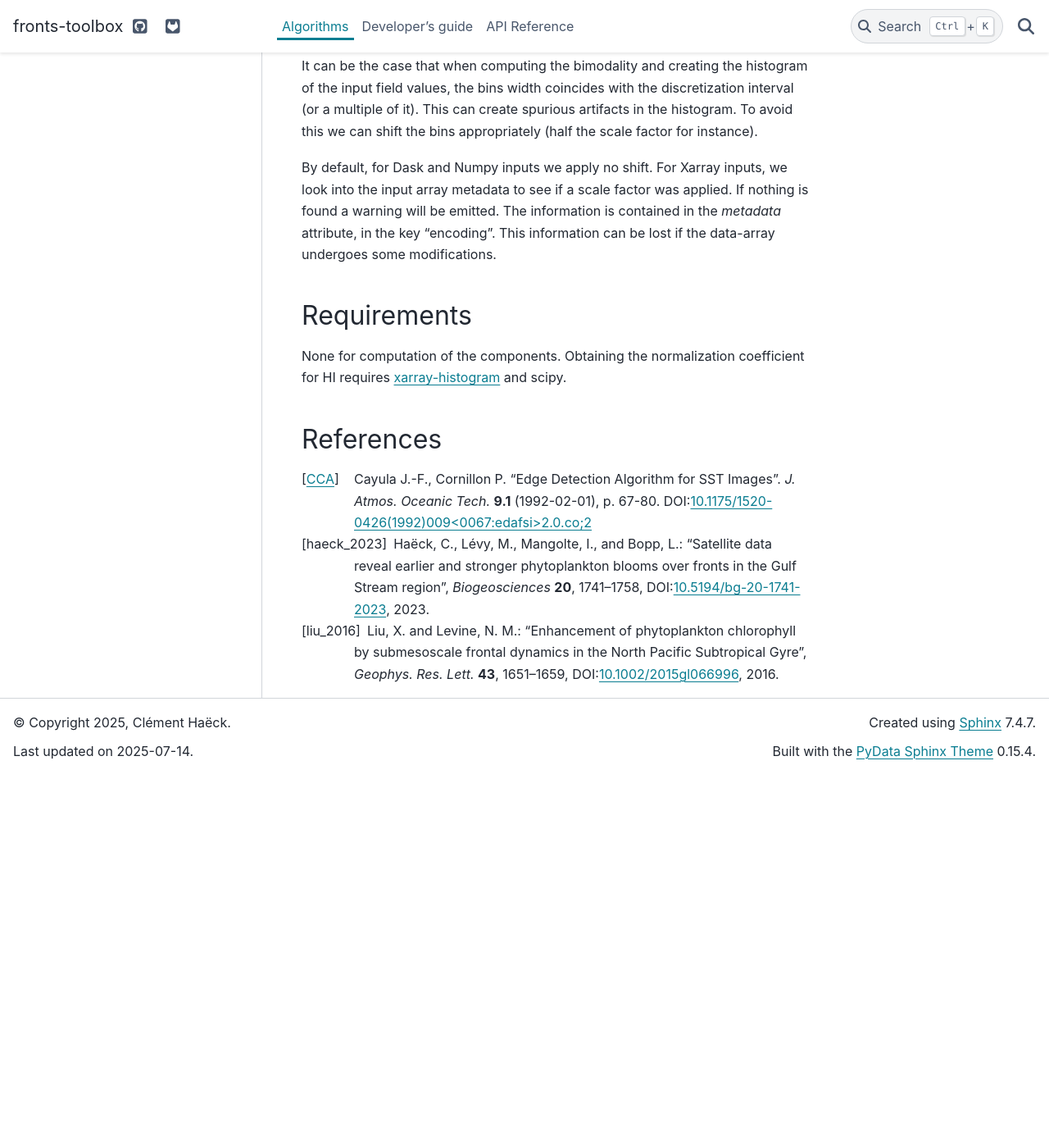
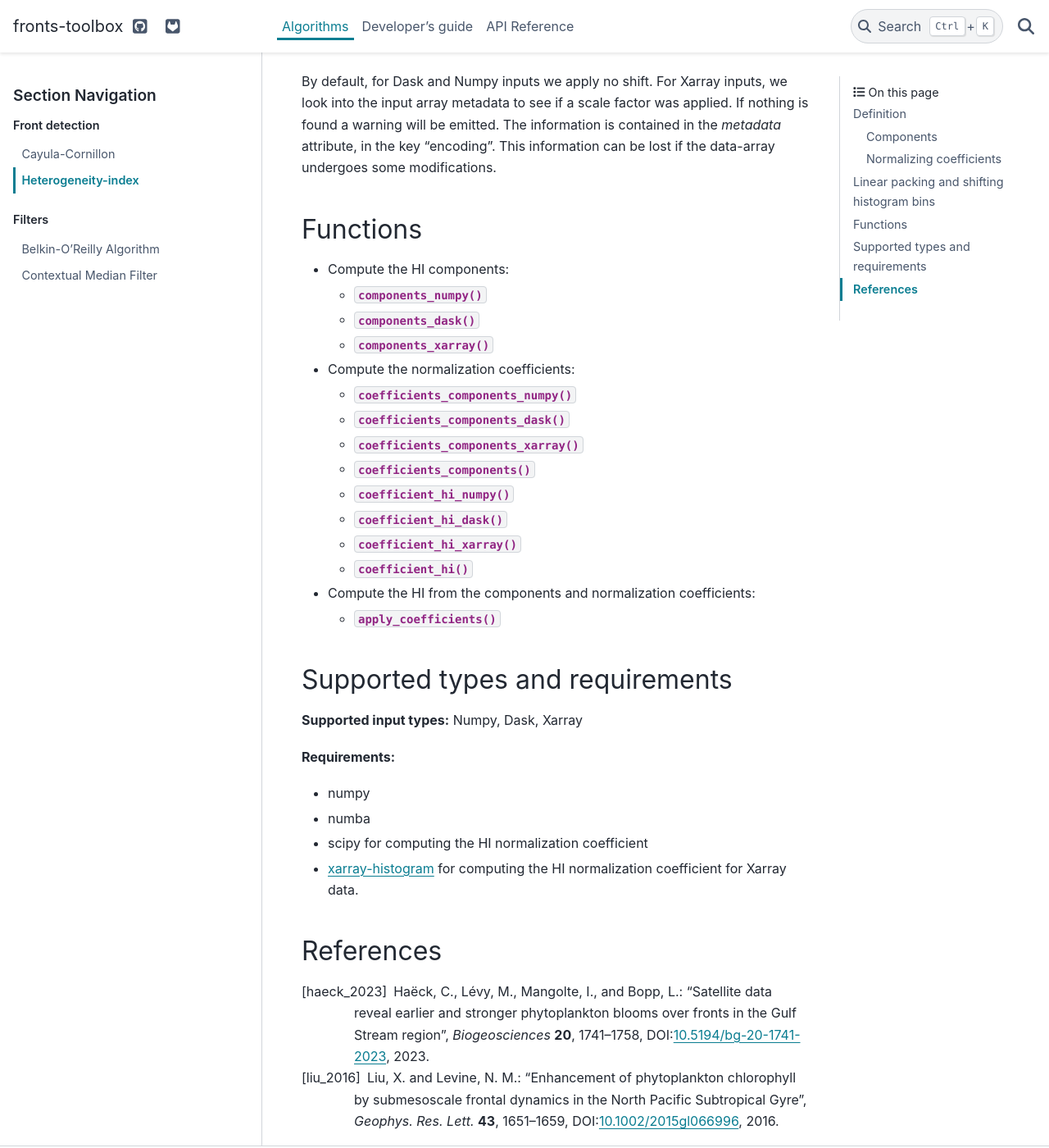
Before and after one commit to Descanonge/fronts-toolbox, a Sphinx documentation site: the page built from doc/algorithms/heterogeneity-index.rst, in a window 1280 px wide and 1400 px high, scrolled down 2720 px. Shown: the whole window at 82% size. Built offline with Sphinx 7.4.7 and the PyData theme 0.15.4, drawn with Linux system fonts in a browser that asks for light colours; before the commit the page ends 3665 px from its top, so only the background shows below that; some of the changed text lies outside the part shown.

Commit message:
Update doc organization
Add Functions section. Add requirements.

```diff
--- a/doc/algorithms/heterogeneity-index.rst
+++ b/doc/algorithms/heterogeneity-index.rst
@@ -47,7 +42,7 @@
 
 3) Bimodality (noted B)
     The principle behind this component is very much similar to that of the
-    Cayula & Cornillon algorithm [CCA]_.
+    Cayula & Cornillon algorithm (CCA).
     Because we use relatively small windows (and thus have few input field
     values to construct an histogram), the CCA method might be difficult to
     apply. We instead do the following:
@@ -114,30 +109,56 @@
 *metadata* attribute, in the key "encoding". This information can be lost if
 the data-array undergoes some modifications.
 
-Requirements
-============
+Functions
+=========
 
-None for computation of the components. Obtaining the normalization coefficient
-for HI requires `xarray-histogram
-<https://pypi.org/project/xarray-histogram/>`__ and scipy.
+- Compute the HI components:
+
+  - :func:`~.heterogeneity_index.components_numpy`
+  - :func:`~.heterogeneity_index.components_dask`
+  - :func:`~.heterogeneity_index.components_xarray`
+
+- Compute the normalization coefficients:
+
+  - :func:`~.heterogeneity_index.coefficients_components_numpy`
+  - :func:`~.heterogeneity_index.coefficients_components_dask`
+  - :func:`~.heterogeneity_index.coefficients_components_xarray`
+  - :func:`~.heterogeneity_index.coefficients_components`
+  - :func:`~.heterogeneity_index.coefficient_hi_numpy`
+  - :func:`~.heterogeneity_index.coefficient_hi_dask`
+  - :func:`~.heterogeneity_index.coefficient_hi_xarray`
+  - :func:`~.heterogeneity_index.coefficient_hi`
+
+- Compute the HI from the components and normalization coefficients:
+
+  - :func:`~.heterogeneity_index.apply_coefficients`
+
+Supported types and requirements
+================================
+
+**Supported input types:** Numpy, Dask, Xarray
+
+**Requirements:**
+
+- numpy
+- numba
+- scipy for computing the HI normalization coefficient
+- `xarray-histogram <github.com/Descanonge/xarray-histogram>`__ for computing
+  the HI normalization coefficient for Xarray data.
 
 References
 ==========
 
-.. [CCA] Cayula J.-F., Cornillon P. “Edge Detection Algorithm for SST
-         Images”. *J. Atmos. Oceanic Tech.* **9.1** (1992-02-01), p. 67-80.
-         DOI:`10.1175/1520-0426(1992)009<0067:edafsi>2.0.co;2
-         <https://doi.org/10.1175/1520-0426(1992)009%3c0067:edafsi%3e2.0.co;2>`__
-
 .. [haeck_2023] Haëck, C., Lévy, M., Mangolte, I., and Bopp, L.: “Satellite data
-                reveal earlier and stronger phytoplankton blooms over fronts in
-                the Gulf Stream region”, *Biogeosciences* **20**, 1741–1758,
-                DOI:`10.5194/bg-20-1741-2023 <https://doi.org/10.5194/bg-20-1741-2023>`__,
-                2023.
+        reveal earlier and stronger phytoplankton blooms over fronts in the Gulf
+        Stream region”, *Biogeosciences* **20**, 1741–1758,
+        DOI:`10.5194/bg-20-1741-2023
+        <https://doi.org/10.5194/bg-20-1741-2023>`__, 2023.
 .. |haeck_2023| replace:: Haëck et al. (2023)
 
 .. [liu_2016] Liu, X. and Levine, N. M.: “Enhancement of phytoplankton
-              chlorophyll by submesoscale frontal dynamics in the North Pacific
-              Subtropical Gyre”, *Geophys. Res. Lett.* **43**, 1651–1659,
-              DOI:`10.1002/2015gl066996 <https://doi.org/10.1002/2015gl066996>`__, 2016.
+        chlorophyll by submesoscale frontal dynamics in the North Pacific
+        Subtropical Gyre”, *Geophys. Res. Lett.* **43**, 1651–1659,
+        DOI:`10.1002/2015gl066996
+        <https://doi.org/10.1002/2015gl066996>`__, 2016.
 .. |liu_2016| replace:: Liu & Levine (2016)
--- a/doc/conf.py
+++ b/doc/conf.py
@@ -69,6 +69,8 @@
     "numba": ("https://numba.readthedocs.io/en/stable", None),
     "python": ("https://docs.python.org/3/", None),
     "xarray": ("https://docs.xarray.dev/en/stable/", None),
+    "skimage": ("https://scikit-image.org/docs/stable", None),
+    "xarray_histogram": ("https://xarray-histogram.readthedocs.io/en/stable", None),
 }
 
 ## Options for HTML output
```
Also changed, not shown: other parts of doc/algorithms/heterogeneity-index.rst (+0 -5 lines), doc/algorithms/cayula-cornillon.rst (+27 -12 lines).
